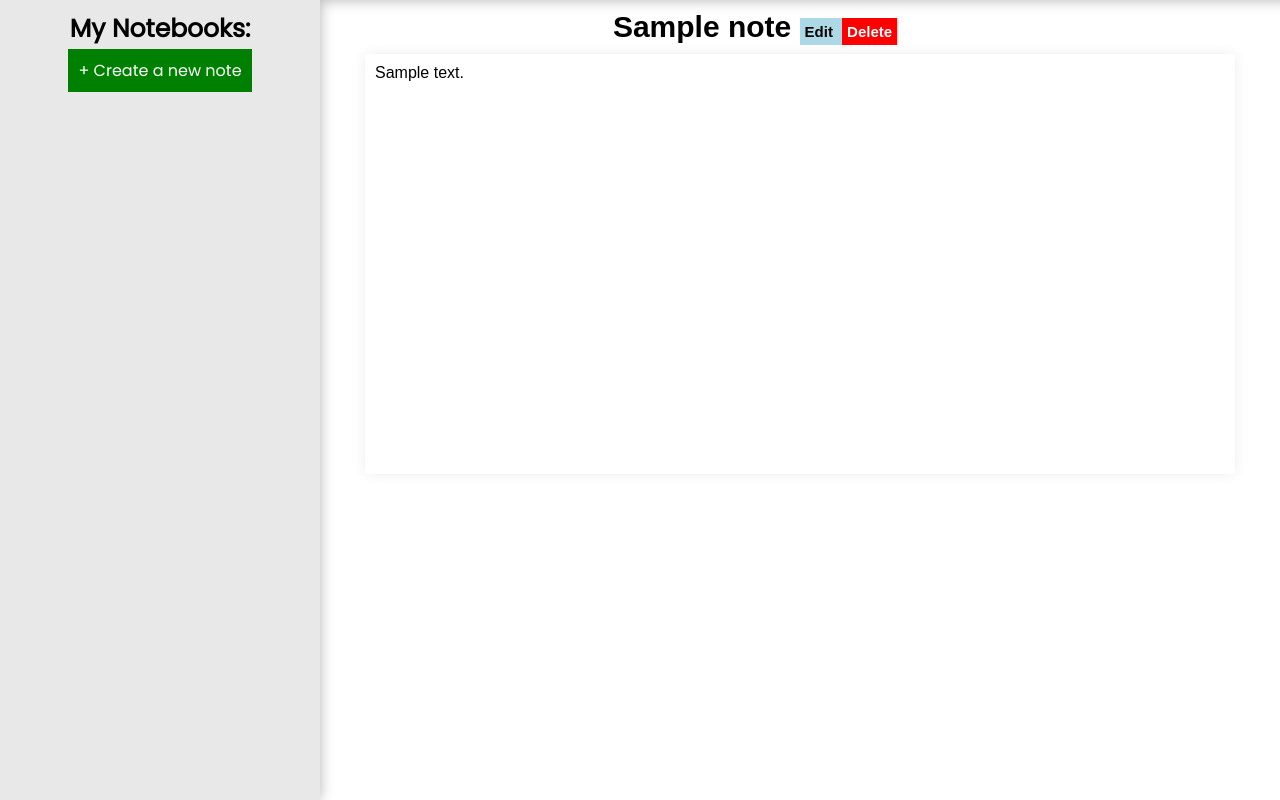
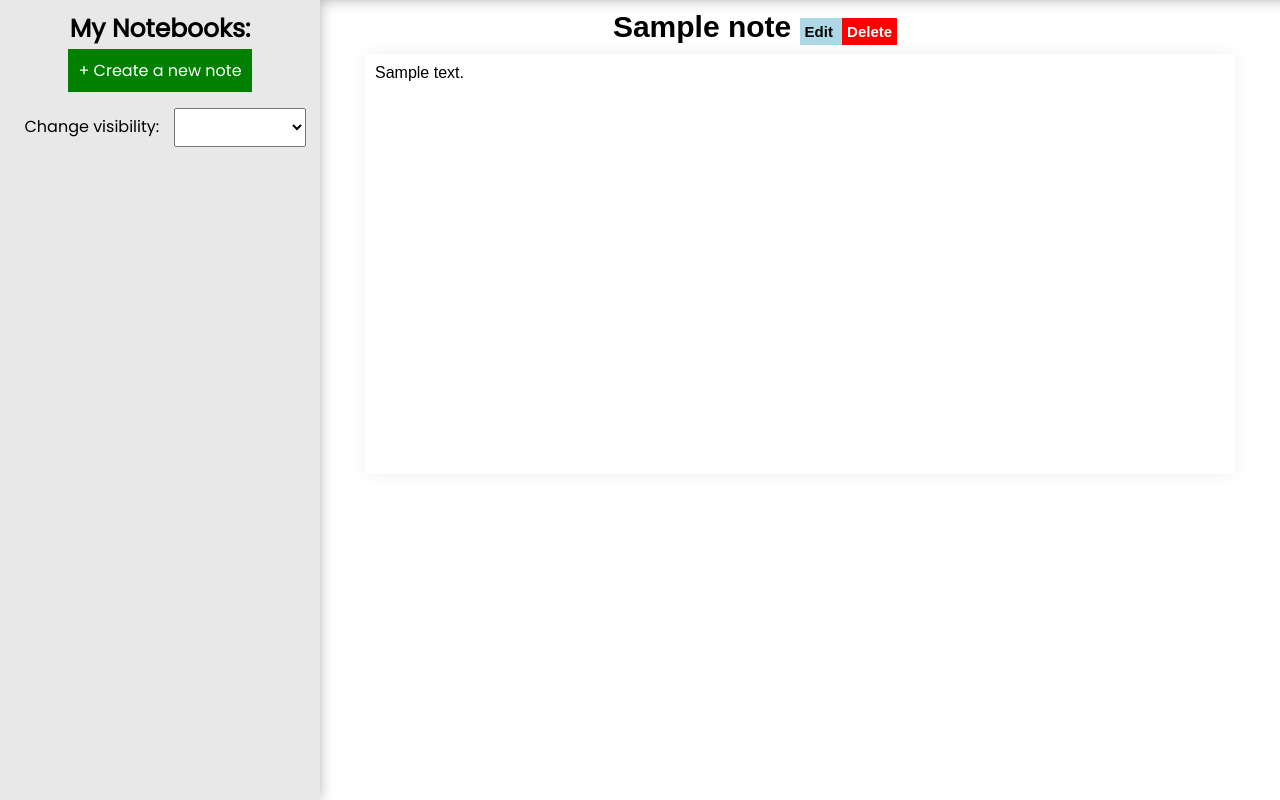
Before and after one commit to MateuszKon/NotesCoC, a Flask app: page /home in a window 1280 px wide. Shown: the part 65-865 px from the top of the page. Run offline with Flask 2, Linux system fonts and the light colour scheme; tables that the repository leaves empty hold one stand-in row (values such as "Sample post").

Commit message:
Adding choosing visibility on web

```diff
--- a/models/notes.py
+++ b/models/notes.py
@@ -1,6 +1,6 @@
 from typing import List, Set
 
-from sqlalchemy import Column, Integer, String
+from sqlalchemy import Column, Integer, String, text
 from sqlalchemy.orm import relationship
 
 from db import db
@@ -31,8 +31,6 @@
     def remove_persons_visibility(self, persons: Set["PersonModel"]):
         for person in persons:
             self.persons_visibility.remove(person)
-        # persons = [ person for person in persons if person.is_note_visible() ]
-        # self.person_visibility.
 
     @classmethod
     def empty_note(cls):
@@ -45,3 +43,11 @@
     @classmethod
     def get_all(cls) -> List["NoteModel"]:
         return cls.query.all()
+
+    @classmethod
+    def get_all_visible(cls, person_name: str = None) -> List["NoteModel"]:
+        if person_name is None:
+            return cls.get_all()
+        return cls.query.join(NoteModel.persons_visibility).filter_by(
+            name=person_name
+        )
--- a/models/persons.py
+++ b/models/persons.py
@@ -1,6 +1,6 @@
 from typing import List
 
-from sqlalchemy import Column, Integer, String
+from sqlalchemy import Column, String
 from sqlalchemy.orm import relationship
 
 from db import db
--- a/routes/home.py
+++ b/routes/home.py
@@ -1,6 +1,7 @@
-from flask import render_template, redirect, url_for
+from flask import render_template, redirect, url_for, request
 
 from models.notes import NoteModel
+from models.persons import PersonModel
 
 
 class HomeRoutes:
@@ -11,7 +12,9 @@
 
     @classmethod
     def home(cls):
+        visibility_selection = request.cookies.get("visibility_selection")
         return render_template(
             "index.html",
-            notes=NoteModel.query.all(),
+            notes=NoteModel.get_all_visible(visibility_selection),
+            persons=PersonModel.get_all(),
         )
--- a/static/js/script.js
+++ b/static/js/script.js
@@ -29,3 +29,35 @@
     }
 
 }
+
+// Set a Cookie
+function setCookie(cName, cValue, expDays) {
+        document.cookie = cName + "=" + cValue;
+}
+// Apply setCookie
+// setCookie('username', username);
+
+// Get a Cookie
+function getCookie(cName) {
+      const name = cName + "=";
+      const cDecoded = decodeURIComponent(document.cookie); //to be careful
+      const cArr = cDecoded .split('; ');
+      let res;
+      cArr.forEach(val => {
+          if (val.indexOf(name) === 0) res = val.substring(name.length);
+      })
+      return res;
+}
+
+function deleteCookie(cName) {
+    document.cookie = cName + "=; expires=Thu, 01 Jan 1970 00:00:00 UTC";
+}
+
+function setVisibilityCookie() {
+    let vis = document.getElementById("visibility_selection").value
+    if (vis == "all") {
+        deleteCookie("visibility_selection")
+    } else {
+        setCookie("visibility_selection", vis)
+    }
+}
--- a/templates/index.html
+++ b/templates/index.html
@@ -3,6 +3,19 @@
 {% block side %}
 <h1>My Notebooks:</h1>
 <a href="{{ url_for('edit_note') }}" class="buttonlike">+ Create a new note</a>
+<br><br>
+<label for="visibility_selection">Change visibility:</label>
+<select name="visibility_selection" id="visibility_selection"
+        onchange="setVisibilityCookie()">
+    <option value="all">all</option>
+    {% for person in persons %}
+    <option value="{{person.name}}">{{person.name}}</option>
+    {% endfor %}
+    <script>(function() {
+	document.getElementById('visibility_selection').value =
+	    getCookie('visibility_selection');
+    })();</script>
+</select>
 {% endblock %}
 {% block main %}
 {% for note in notes %}
```
Also changed, not shown: routes/notes.py (+0 -29 lines).
